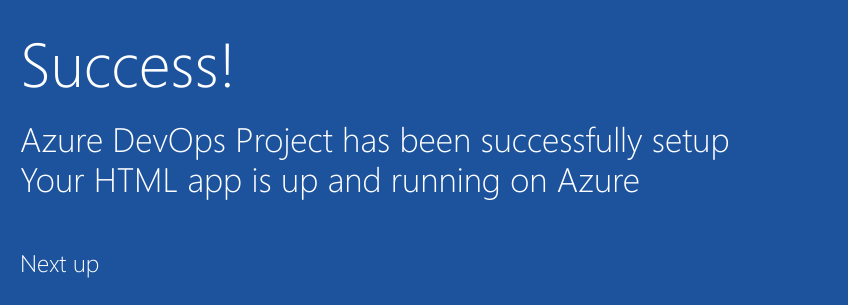
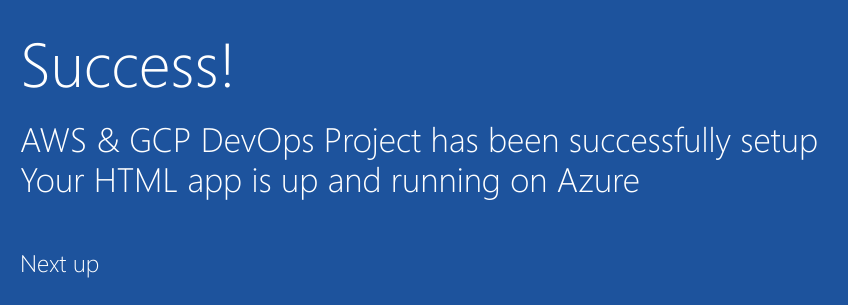
Before and after one commit to mjagesh/gitassignment, a plain HTML site: page index.html in a window 1280 px wide. Shown: the part 352-657 px from the top of the page, 205-1053 px from the left. Drawn offline with Linux system fonts and the light colour scheme.

Commit message:
Updated index.html on mergetool2

```diff
--- a/index.html
+++ b/index.html
@@ -19,7 +19,7 @@
         </div>
             <div class="content-body">
                 <div class="success-text">Success!</div>
-                <div class="description line-1"> Azure DevOps Project has been successfully setup</div>
+                <div class="description line-1"> AWS & GCP DevOps Project has been successfully setup</div>
                 <div class="description line-2"> Your HTML app is up and running on Azure</div>
                 <div class="next-steps-container">
                     <div class="next-steps-header">Next up</div>
```
